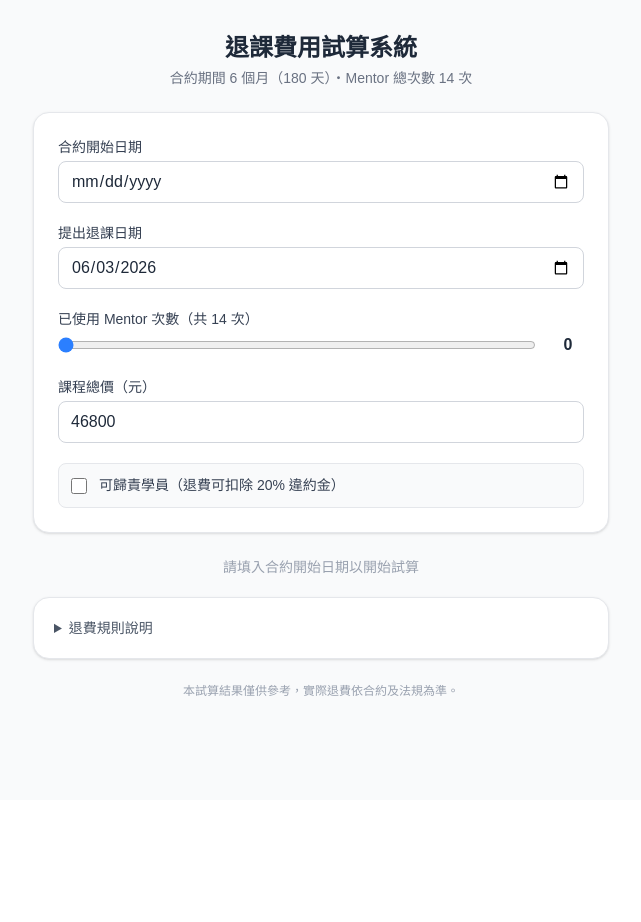
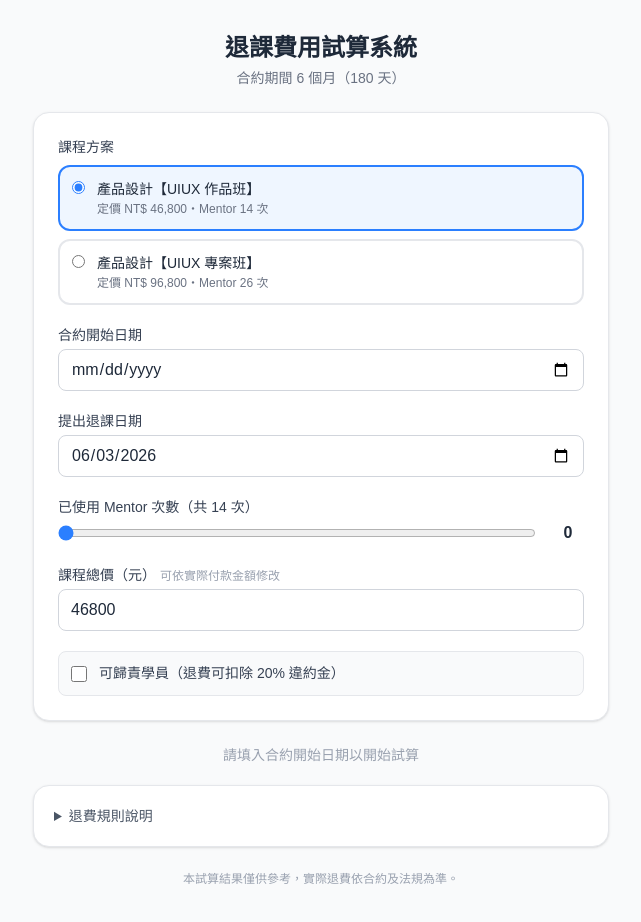
Before and after one commit to sandywu710/refund-calculator, a Next.js app: page / in a window 1280 px wide. Shown: the top 922 px of the page, without its empty margins (319-960 px from the left). Before the commit the page ends 800 px from the top, so only its background shows below. Built offline with nearby package versions, Linux system fonts and the light colour scheme.

Commit message:
feat: update src/app/page.tsx

```diff
--- a/src/app/page.tsx
+++ b/src/app/page.tsx
@@ -3,8 +3,23 @@
 import { useState, useMemo } from "react";
 
 const CONTRACT_DAYS = 180;
-const MENTOR_TOTAL = 14;
-const DEFAULT_PRICE = 46800;
+
+const PLANS = [
+  {
+    key: "uiux-portfolio",
+    label: "產品設計【UIUX 作品班】",
+    price: 46800,
+    mentorTotal: 14,
+  },
+  {
+    key: "uiux-project",
+    label: "產品設計【UIUX 專案班】",
+    price: 96800,
+    mentorTotal: 26,
+  },
+] as const;
+
+type PlanKey = (typeof PLANS)[number]["key"];
 
 interface Result {
   elapsedDays: number;
@@ -22,6 +37,7 @@ function calcRefund(
   startDate: Date,
   requestDate: Date,
   usedSessions: number,
+  mentorTotal: number,
   price: number,
   isFault: boolean
 ): Result {
@@ -32,7 +48,7 @@ function calcRefund(
   );
 
   const periodPct = (elapsedDays / CONTRACT_DAYS) * 100;
-  const usedPct = (usedSessions / MENTOR_TOTAL) * 100;
+  const usedPct = (usedSessions / mentorTotal) * 100;
   const effectivePct = Math.max(periodPct, usedPct);
 
   let rule = "";
@@ -88,19 +104,29 @@ function fmt(n: number) {
 export default function Page() {
   const today = new Date().toISOString().split("T")[0];
 
+  const [planKey, setPlanKey] = useState<PlanKey>(PLANS[0].key);
   const [startDate, setStartDate] = useState("");
   const [requestDate, setRequestDate] = useState(today);
   const [usedSessions, setUsedSessions] = useState(0);
-  const [price, setPrice] = useState(DEFAULT_PRICE);
+  const [price, setPrice] = useState<number>(PLANS[0].price);
   const [isFault, setIsFault] = useState(false);
+
+  const plan = PLANS.find((p) => p.key === planKey)!;
+
+  function handlePlanChange(key: PlanKey) {
+    const selected = PLANS.find((p) => p.key === key)!;
+    setPlanKey(key);
+    setPrice(selected.price);
+    setUsedSessions(0);
+  }
 
   const result = useMemo<Result | null>(() => {
     if (!startDate || !requestDate) return null;
     const s = new Date(startDate);
     const r = new Date(requestDate);
     if (isNaN(s.getTime()) || isNaN(r.getTime()) || r < s) return null;
-    return calcRefund(s, r, usedSessions, price, isFault);
-  }, [startDate, requestDate, usedSessions, price, isFault]);
+    return calcRefund(s, r, usedSessions, plan.mentorTotal, price, isFault);
+  }, [startDate, requestDate, usedSessions, plan.mentorTotal, price, isFault]);
 
   const ruleColor: Record<string, string> = {
     規則一: "bg-green-50 border-green-400 text-green-800",
@@ -116,11 +142,47 @@ export default function Page() {
         <div className="mb-6 text-center">
           <h1 className="text-2xl font-bold text-gray-800">退課費用試算系統</h1>
           <p className="text-sm text-gray-500 mt-1">
-            合約期間 6 個月（180 天）・Mentor 總次數 14 次
+            合約期間 6 個月（180 天）
           </p>
         </div>
 
         <div className="bg-white rounded-2xl shadow-sm border border-gray-200 p-6 space-y-5">
+          {/* Plan selector */}
+          <div>
+            <label className="block text-sm font-medium text-gray-700 mb-2">
+              課程方案
+            </label>
+            <div className="space-y-2">
+              {PLANS.map((p) => (
+                <label
+                  key={p.key}
+                  className={`flex items-start gap-3 p-3 rounded-xl border-2 cursor-pointer transition-colors ${
+                    planKey === p.key
+                      ? "border-blue-500 bg-blue-50"
+                      : "border-gray-200 hover:border-gray-300"
+                  }`}
+                >
+                  <input
+                    type="radio"
+                    name="plan"
+                    value={p.key}
+                    checked={planKey === p.key}
+                    onChange={() => handlePlanChange(p.key)}
+                    className="mt-0.5 accent-blue-500"
+                  />
+                  <div>
+                    <div className="text-sm font-medium text-gray-800">
+                      {p.label}
+                    </div>
+                    <div className="text-xs text-gray-500 mt-0.5">
+                      定價 NT$ {fmt(p.price)}・Mentor {p.mentorTotal} 次
+                    </div>
+                  </div>
+                </label>
+              ))}
+            </div>
+          </div>
+
           <div>
             <label className="block text-sm font-medium text-gray-700 mb-1">
               合約開始日期
@@ -147,13 +209,13 @@ export default function Page() {
 
           <div>
             <label className="block text-sm font-medium text-gray-700 mb-1">
-              已使用 Mentor 次數（共 14 次）
+              已使用 Mentor 次數（共 {plan.mentorTotal} 次）
             </label>
             <div className="flex items-center gap-4">
               <input
                 type="range"
                 min={0}
-                max={14}
+                max={plan.mentorTotal}
                 value={usedSessions}
                 onChange={(e) => setUsedSessions(Number(e.target.value))}
                 className="flex-1 accent-blue-500"
@@ -167,6 +229,9 @@ export default function Page() {
           <div>
             <label className="block text-sm font-medium text-gray-700 mb-1">
               課程總價（元）
+              <span className="ml-1 text-xs font-normal text-gray-400">
+                可依實際付款金額修改
+              </span>
             </label>
             <input
               type="number"
@@ -205,7 +270,7 @@ export default function Page() {
               />
               <Metric
                 label="已使用次數"
-                value={`${usedSessions} / ${MENTOR_TOTAL} 次`}
+                value={`${usedSessions} / ${plan.mentorTotal} 次`}
                 sub={`次數比例 ${result.usedPct.toFixed(1)}%`}
               />
             </div>
@@ -229,7 +294,15 @@ export default function Page() {
             <div className="space-y-2">
               <Row label="課程總價" value={`NT$ ${fmt(price)}`} />
               <Row
-                label={`應退金額（${result.refundBase === price ? "100" : result.refundBase === Math.round(price * 0.8) ? "80" : result.refundBase === Math.round(price * 0.5) ? "50" : "0"}%）`}
+                label={`應退金額（${
+                  result.refundBase === price
+                    ? "100"
+                    : result.refundBase === Math.round(price * 0.8)
+                    ? "80"
+                    : result.refundBase === Math.round(price * 0.5)
+                    ? "50"
+                    : "0"
+                }%）`}
                 value={`NT$ ${fmt(result.refundBase)}`}
               />
               {result.penalty > 0 && (
```
